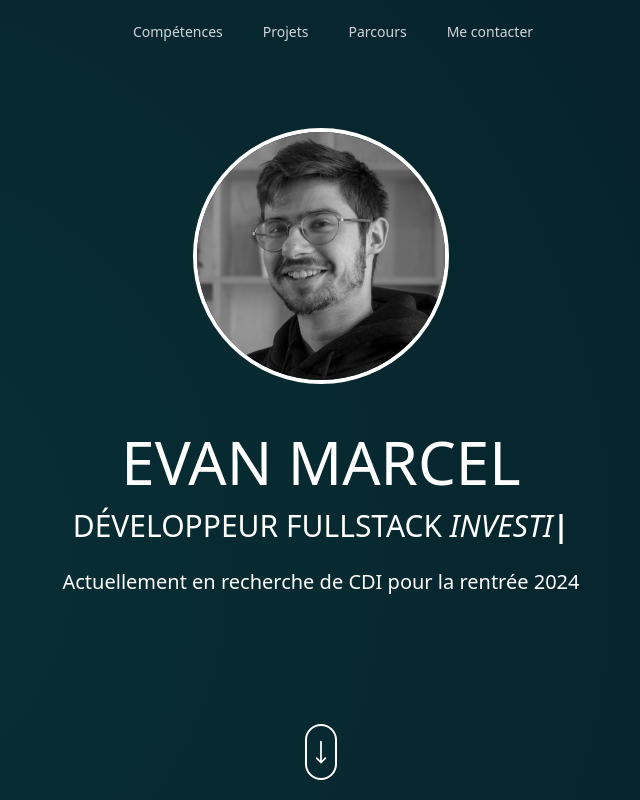
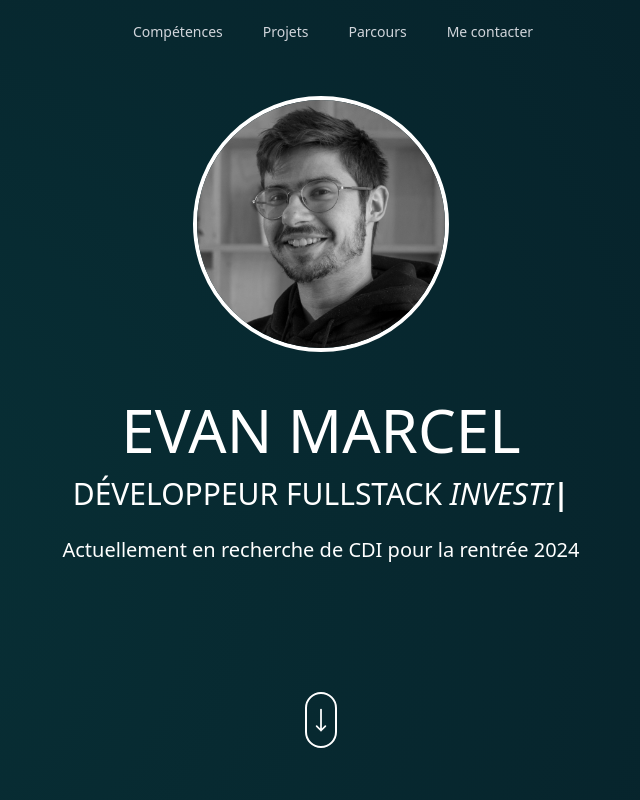
Before and after one commit to DreamsEvz/portfolio-next, a Next.js app: page / in a window 1280 px wide. Shown: the top 800 px of the page, without its empty margins (319-959 px from the left). Built offline with nearby package versions, Linux system fonts and the light colour scheme; a web font is replaced by a local one.

Commit message:
change mt on presentation section

```diff
--- a/src/app/components/presentation.tsx
+++ b/src/app/components/presentation.tsx
@@ -6,7 +6,7 @@
 
 const Presentation = () => {
   return (
-    <section className="w-full flex flex-col mt-16">
+    <section className="w-full flex flex-col mt-8">
       <div className="hidden-text w-full h-auto text-white text-center font-nova-mono">
         <Image
           className="coin mx-auto rounded-full border-4 border-white"
```
